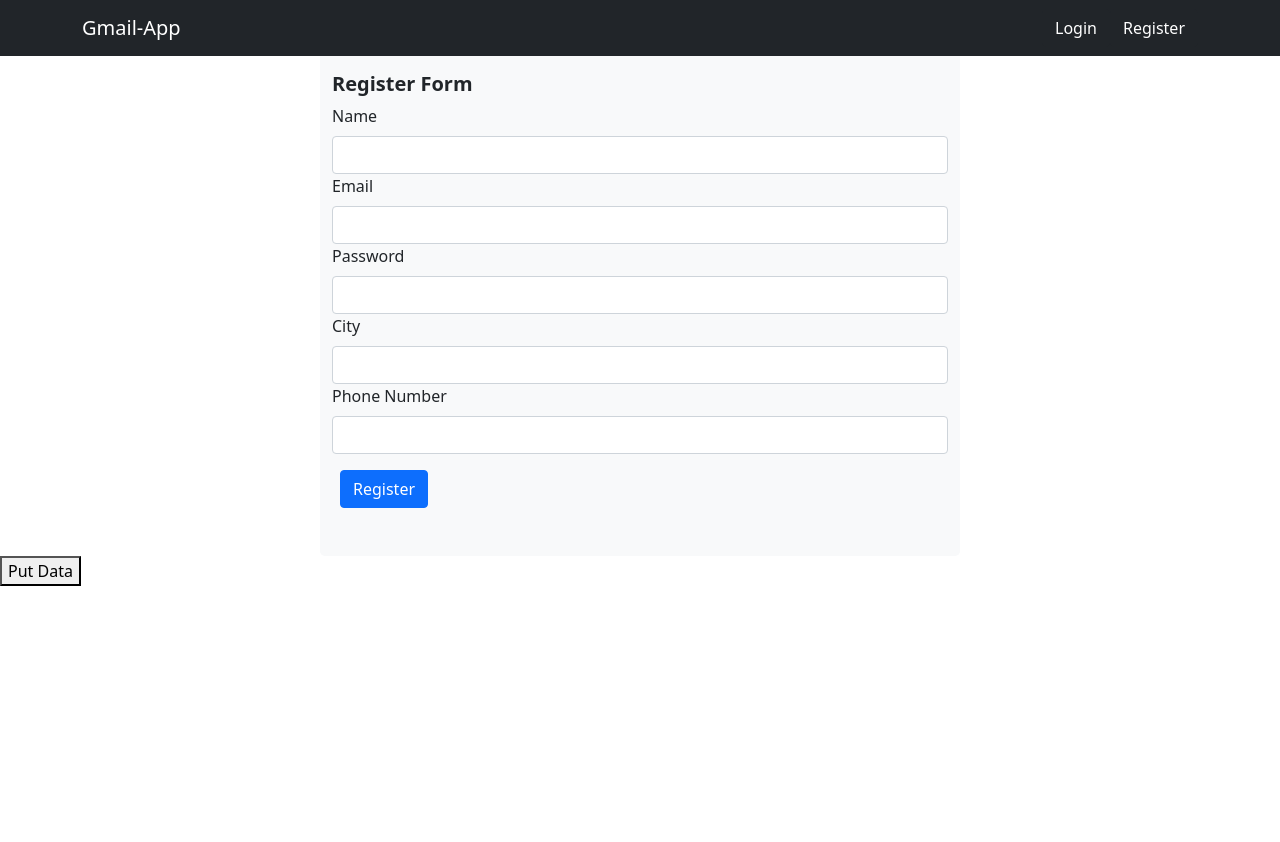
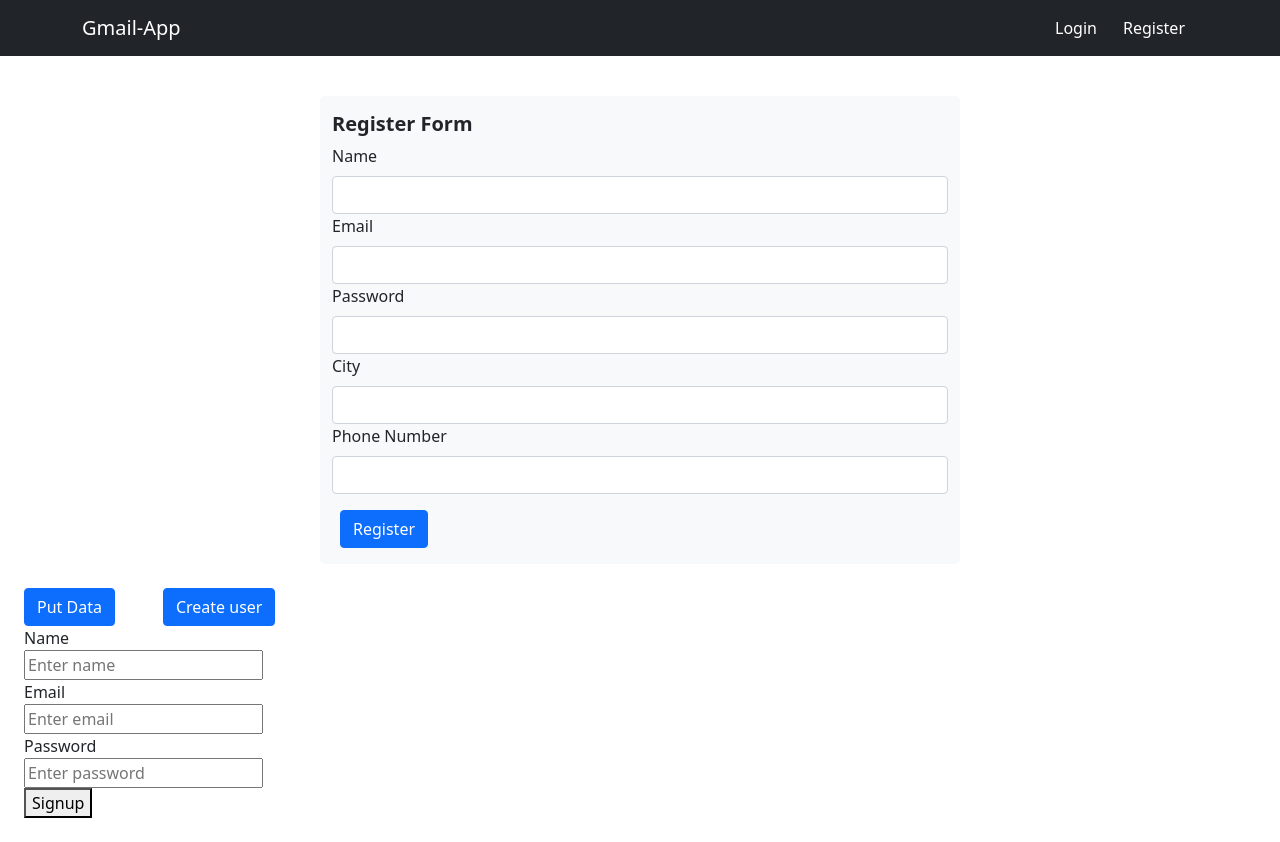
Before and after one commit to vrundanawal/loginregister-mailapp-firebase, a React (Create React App) app: page /register in a window 1280 px wide. Before the commit the page ends 800 px from the top, so only its background shows below. Built offline with nearby package versions, Linux system fonts and the light colour scheme.

Commit message:
Basic signup functionality for testing

```diff
--- a/src/App.js
+++ b/src/App.js
@@ -1,22 +1,35 @@
 import "./App.css";
 import { BrowserRouter as Router, Route, Routes } from "react-router-dom";
 import Navbar from "./components/Navbar";
-import Login from "./components/Login";
-import Register from "./components/Register";
-import NotFound from "./components/NotFound";
+import Login from "./components/pages/Login";
+import Register from "./components/pages/Register";
+import NotFound from "./components/pages/NotFound";
 import Home from "./components/Home";
 import { getDatabase, ref, set } from "firebase/database";
 import { app } from "./firebase";
+import { getAuth, createUserWithEmailAndPassword } from "firebase/auth";
+import Signup from "./components/pages/Signup";
 
 const db = getDatabase(app);
+const auth = getAuth(app);
 
 function App() {
   const putData = () => {
     set(ref(db, "users/vrunda"), {
       id: 1,
-      name: "Vrunda Nawal",
+      name: "Vrunda",
       age: 35,
     });
+  };
+
+  const signupUser = () => {
+    createUserWithEmailAndPassword(auth, "vrunda@gmail.com", "123456")
+      .then((userData) => {
+        console.log(userData);
+      })
+      .catch((err) => {
+        console.log(err);
+      });
   };
   return (
     <>
@@ -29,7 +42,15 @@ function App() {
           <Route path="/*" element={<NotFound />} />
         </Routes>
       </Router>
-      <button onClick={putData}>Put Data</button>
+      <div className="p-4">
+        <button className=" btn btn-primary" onClick={putData}>
+          Put Data
+        </button>
+        <button className="mx-5 btn btn-primary" onClick={signupUser}>
+          Create user
+        </button>
+        <Signup />
+      </div>
     </>
   );
 }
--- a/src/components/Navbar.js
+++ b/src/components/Navbar.js
@@ -3,7 +3,7 @@ import { Link } from "react-router-dom";
 
 const Navbar = () => {
   return (
-    <div className="mb-4">
+    <div className="mb-4 py-4">
       <nav className="navbar navbar-dark fixed-top bg-dark">
         <div className="container mx-auto">
           <div className="d-flex">
--- a/src/components/Register.js
+++ b/src/components/pages/Register.js
@@ -3,8 +3,8 @@ import React from "react";
 const Register = () => {
   return (
     <>
-      <div className="  bg-light rounded-3 col-md-6 mx-auto">
-        <div className="container-fluid py-5">
+      <div className="bg-light rounded-3 col-md-6 mx-auto mt-5">
+        <div className="container-fluid py-3">
           <h5 className="fw-bold">Register Form</h5>
           <form>
             <div className="mb-3">
--- /dev/null
+++ b/src/components/pages/Signup.js
@@ -0,0 +1,66 @@
+import React from "react";
+import { useState } from "react";
+import {
+  getAuth,
+  createUserWithEmailAndPassword,
+  updateProfile,
+} from "firebase/auth";
+import { app } from "../../firebase";
+
+const auth = getAuth(app);
+const Signup = () => {
+  const [name, setName] = useState("");
+  const [email, setEmail] = useState("");
+  const [password, setPassword] = useState("");
+
+  const createUser = () => {
+    createUserWithEmailAndPassword(auth, email, password)
+      .then((res) => {
+        alert("Success");
+        const user = res.user;
+        updateProfile(user, { displayName: name });
+        console.log(user);
+      })
+      .catch((err) => {
+        console.log(err);
+      });
+  };
+  return (
+    <div className="signup-page">
+      <label htmlFor="">Name</label>
+      <br />
+      <input
+        onChange={(e) => setName(e.target.value)}
+        value={name}
+        type="text"
+        required
+        placeholder="Enter name"
+      />
+      <br />
+      <label htmlFor="">Email</label>
+      <br />
+      <input
+        onChange={(e) => setEmail(e.target.value)}
+        value={email}
+        type="email"
+        required
+        placeholder="Enter email"
+      />
+      <br />
+      <label htmlFor="">Password</label>
+      <br />
+      <input
+        onChange={(e) => setPassword(e.target.value)}
+        value={password}
+        type="password"
+        required
+        placeholder="Enter password"
+      />
+      <br />
+
+      <button onClick={createUser}>Signup</button>
+    </div>
+  );
+};
+
+export default Signup;
--- a/src/firebase.js
+++ b/src/firebase.js
@@ -14,5 +14,6 @@ const firebaseConfig = {
 };
 
 export const app = initializeApp(firebaseConfig);
+// Initialize Firebase Authentication and get a reference to the service
 export const auth = getAuth(app);
 export const db = getFirestore();
```
Also changed, not shown: notes.txt, src/components/pages/Login.js (renamed from src/components/Login.js), src/components/pages/NotFound.js (renamed from src/components/NotFound.js).
